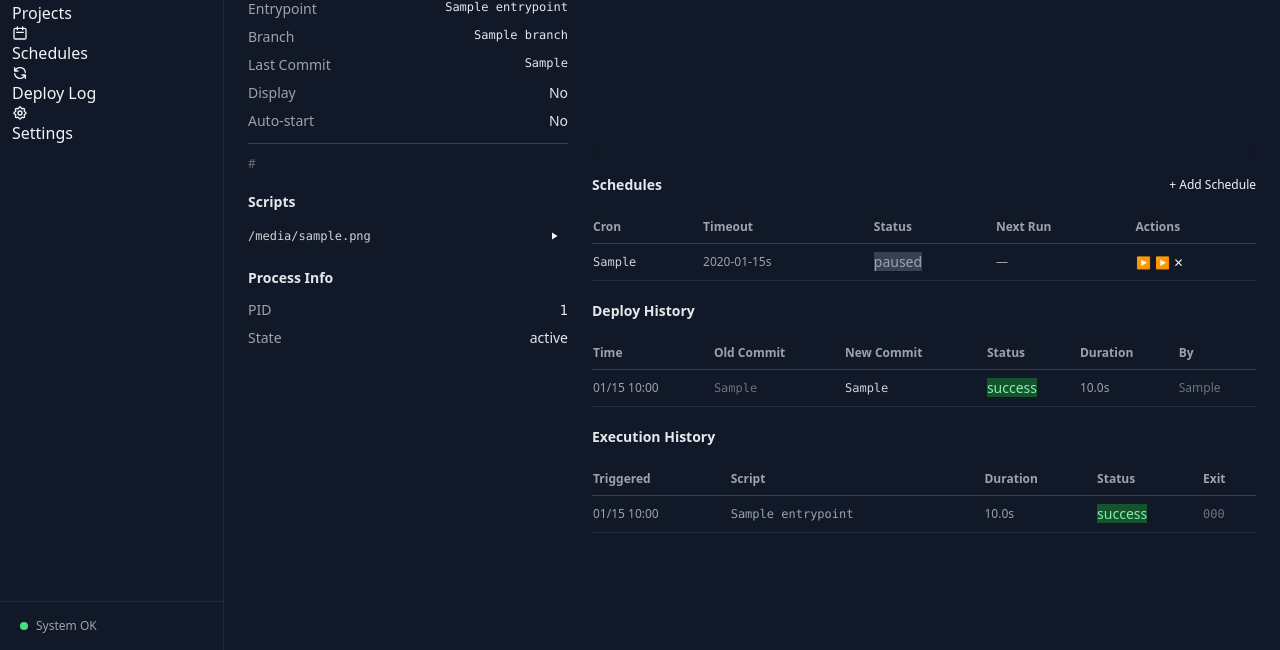
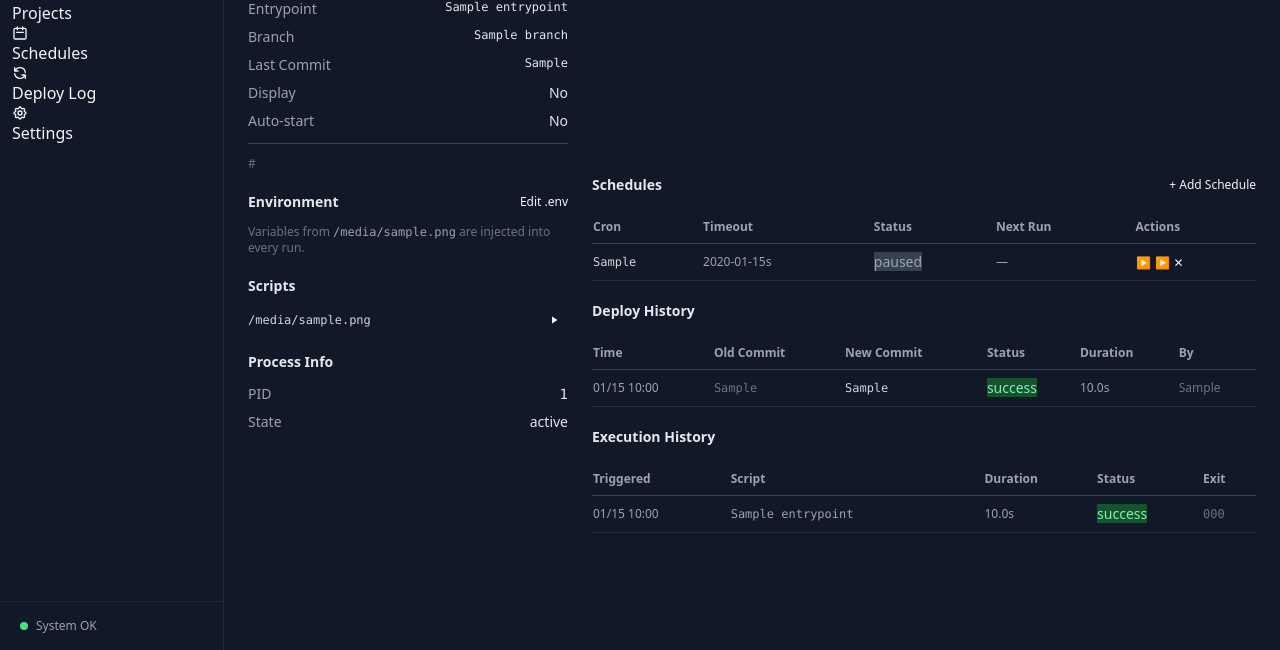
Before and after one commit to mumunha/pyRunner, a FastAPI app: template dashboard/templates/project_detail.html in a window 1280 px wide. Shown: the part 150-800 px from the top of the page. Run offline with FastAPI, Linux system fonts and the light colour scheme; the template is opened without the code that fills it: most values are stand-ins (such as "Sample title", 1, 10 or a date in 2020); some libraries are stand-ins or nearby versions.

Commit message:
Add .env editor and safer env/cleanup handling
Introduce UI and backend support for editing a project's .env file and improve environment and cleanup behaviors.

- Add GET and POST endpoints (/projects/{name}/env-file) to read and save the project's env file. POST creates parent dirs, writes the file, records an ActivityEvent, and redirects back to the project page.
- Add an Environment card and modal editor in the project detail template with a textarea and Save/Cancel buttons. Add JS (openEnvEditor) to fetch and populate the env content before opening the modal.
- When running scripts, build env from os.environ but strip VIRTUAL_ENV, PYTHONPATH, and PYTHONHOME so spawned processes pick up the project's venv; then load variables from the project's .env file into the environment.
- Improve project deletion robustness: if shutil.rmtree fails (e.g. due to read-only files inside .venv), fall back to running rm -rf to remove the directory.

These changes let users view and edit environment variables from the web UI and make script runs and project removal more reliable.

```diff
--- a/dashboard/templates/project_detail.html
+++ b/dashboard/templates/project_detail.html
@@ -82,6 +82,18 @@
         <p class="text-xs text-gray-500 break-all">{{ project.repo_url }}</p>
       </div>
       {% endif %}
+    </div>
+
+    <!-- Environment Variables -->
+    <div class="card">
+      <div class="flex items-center justify-between mb-3">
+        <h2 class="text-sm font-semibold text-gray-200">Environment</h2>
+        <button onclick="openEnvEditor()" class="btn btn-ghost text-xs">Edit .env</button>
+      </div>
+      <p class="text-xs text-gray-500">
+        Variables from <code class="text-gray-400">{{ project.env_file or '.env' }}</code>
+        are injected into every run.
+      </p>
     </div>
 
     <!-- Scripts -->
@@ -348,6 +360,27 @@
   </form>
 </div>
 
+<!-- Environment Editor Modal -->
+<div id="env-editor-modal" class="modal-content hidden">
+  <div class="flex items-center justify-between mb-5">
+    <h2 class="text-lg font-semibold text-white">Edit Environment Variables</h2>
+    <button onclick="closeModal()" class="text-gray-400 hover:text-white">✕</button>
+  </div>
+  <p class="text-xs text-gray-400 mb-3">
+    One <code class="text-gray-300">KEY=value</code> per line. Lines starting with <code class="text-gray-300">#</code> are comments.
+    The file is saved to <code class="text-gray-300">{{ project.env_file or '.env' }}</code> in the project directory.
+  </p>
+  <form method="post" action="/projects/{{ project.name }}/env-file" class="space-y-4">
+    <textarea name="content" id="env-textarea" rows="14" spellcheck="false"
+              class="w-full bg-gray-900 border border-gray-600 rounded-lg px-3 py-2 text-sm text-gray-200 font-mono placeholder-gray-600 focus:outline-none focus:ring-2 focus:ring-indigo-500 resize-y"
+              placeholder="SOLAX_USERNAME=user@example.com&#10;SOLAX_PASSWORD=secret&#10;# comments are ignored"></textarea>
+    <div class="flex gap-3 pt-1">
+      <button type="submit" class="btn btn-primary flex-1 justify-center">Save</button>
+      <button type="button" onclick="closeModal()" class="btn btn-ghost flex-1 justify-center">Cancel</button>
+    </div>
+  </form>
+</div>
+
 <!-- Add Schedule Modal -->
 <div id="add-schedule-modal" class="modal-content hidden">
   <div class="flex items-center justify-between mb-5">
@@ -388,6 +421,15 @@ function setCron(expr) {
   document.querySelector('input[name="cron_expression"]').value = expr;
 }
 
+function openEnvEditor() {
+  fetch('/projects/{{ project.name }}/env-file')
+    .then(r => r.json())
+    .then(data => {
+      document.getElementById('env-textarea').value = data.content;
+      openModal('env-editor-modal');
+    });
+}
+
 // HTMX log display
 document.addEventListener('htmx:afterSwap', function(e) {
   if (e.detail.target.id === 'log-container') {
```
Also changed, not shown: dashboard/routers/projects.py (+47 -5 lines).
